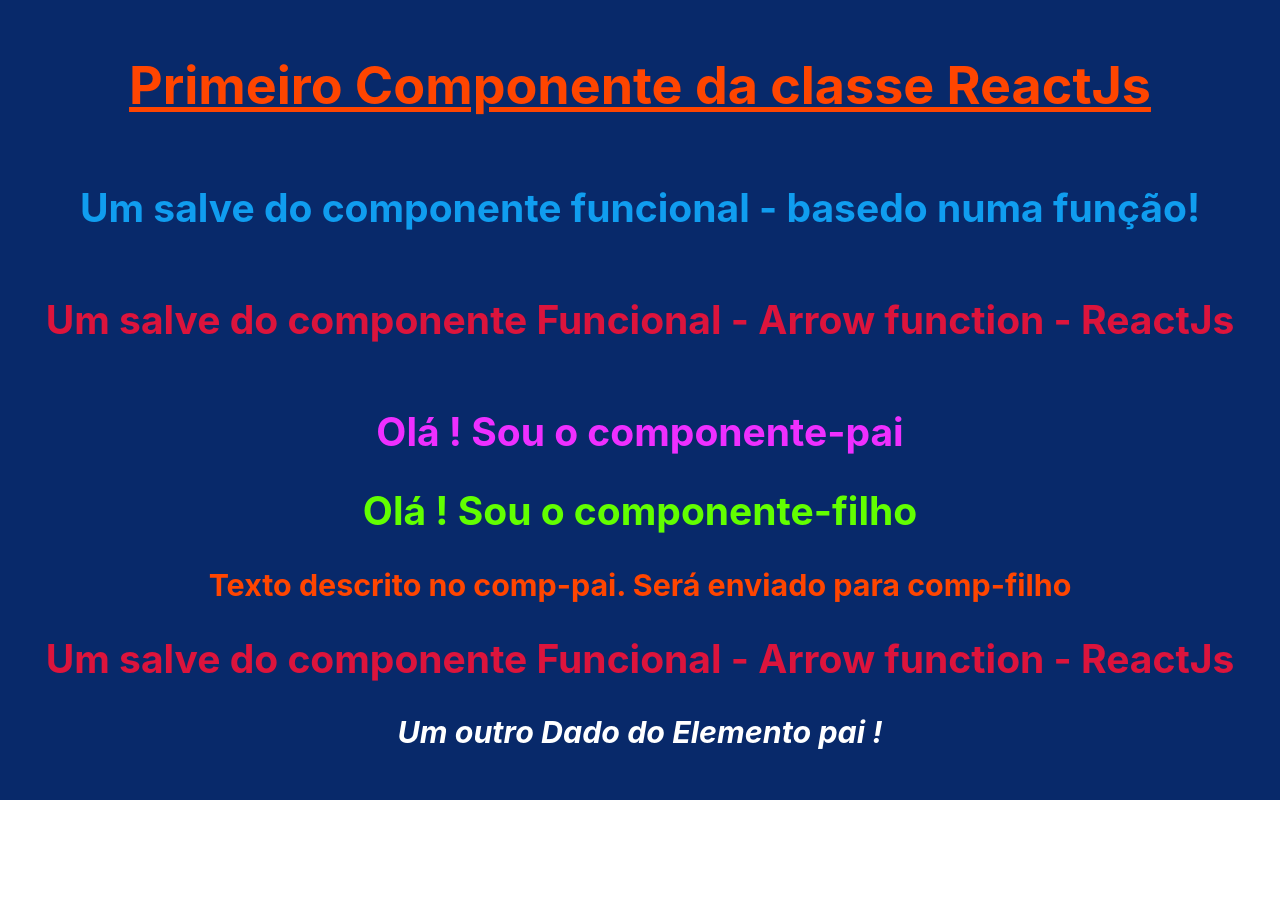
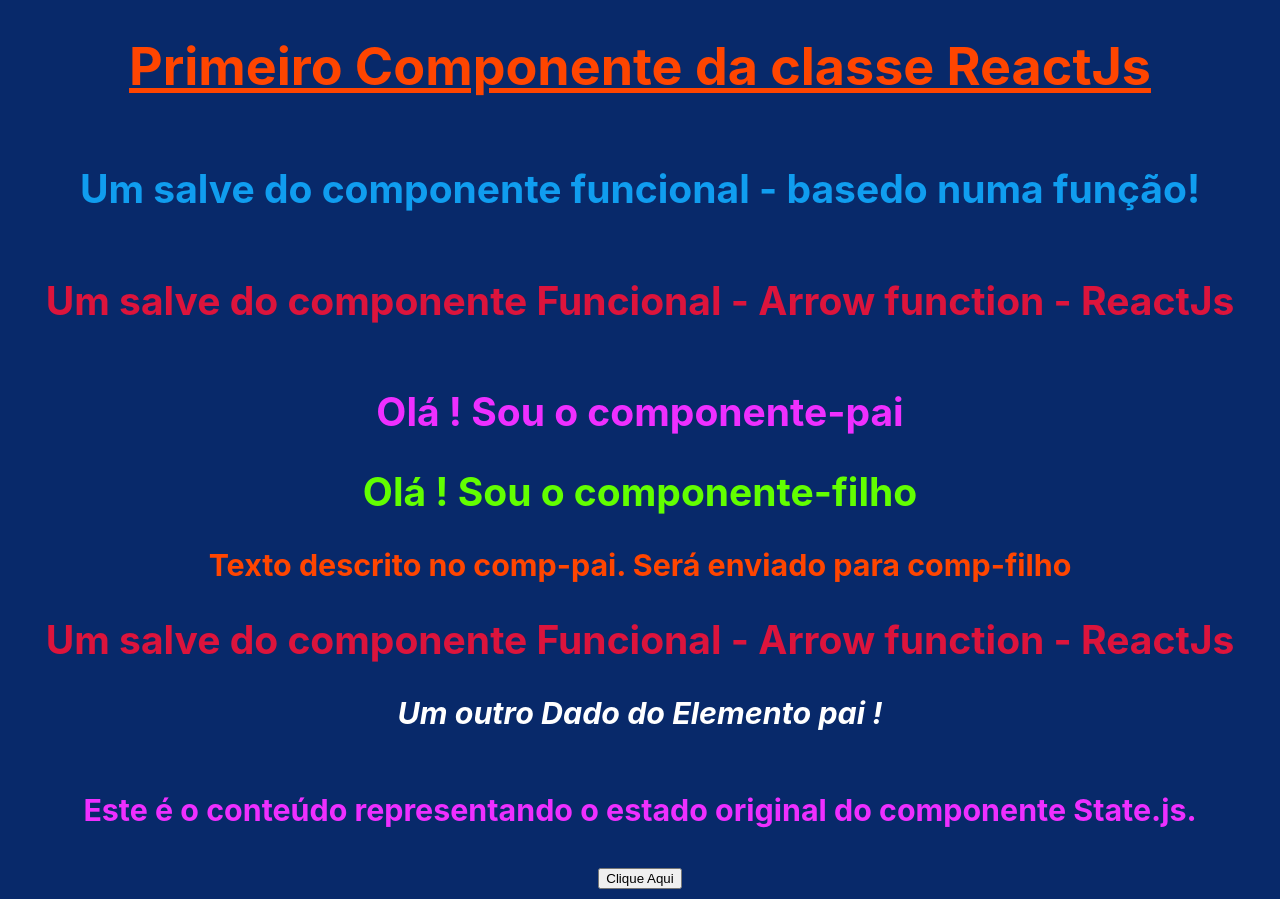
Before and after one commit to LeonardoOliveiraRosaDev/novo-app, a React (Create React App) app: page / in a window 1280 px wide. Before the commit the page ends 800 px from the top, so only its background shows below. Built offline with nearby package versions, Linux system fonts and the light colour scheme.

Commit message:
10082022-22:25

```diff
--- a/src/App.js
+++ b/src/App.js
@@ -4,7 +4,7 @@
 import DemoFunc from './componentes/DemoFunc';
 import FuncSeta from './componentes/FuncSeta';
 import Parent from './componentes/Parent';
-
+import State from './componentes/State';
 function App() {
   return (
     // Esta é a construção da view principal do projeto novo-app
@@ -14,6 +14,7 @@
           <DemoFunc />
           <FuncSeta />
           <Parent />
+          <State />
       </header>
     </div>
   )
--- a/src/componentes/Demo.css
+++ b/src/componentes/Demo.css
@@ -21,3 +21,10 @@
 .titulo6{
     color: orangered;
 }
+
+.state{
+    color: rgb(238, 47, 255);
+}
+.botaoState{
+    margin: 10px;
+}
--- /dev/null
+++ b/src/componentes/State.js
@@ -0,0 +1,42 @@
+// Importar os recursos nescessários
+import React, {Component} from "react";
+import './Demo.css';
+
+// Definir o componente de classe
+
+class State extends Component{
+     //Definir o state da aplicaçao
+     state = {
+        texto: 'Este é o conteúdo representando o estado original do componente State.js.'
+     }
+
+    //  Aqui iremos criar uma estrutura de manipulacao do State do componente
+    // Sera o método - em algum momento - chamado para manipular o state
+    manipuladorState = () => {
+        // chamada da função auxiliar log()
+        // para ajudar a observar o comportamento do evento que sera disparado
+        console.log('Botão clicado. Evento disparado');
+
+        // Configurar o novo state do componente
+        this.setState(
+            {
+               texto: 'Estou alterando o estado original do componente state quando o botão for clicado'
+            }
+        )
+    }
+
+
+    // importar o metodo render
+    render(){
+        return(
+            // construir uma view
+            <div>
+                <h3 className="state">{this.state.texto}</h3>
+                <button className="botaoState" onClick={this.manipuladorState}>Clique Aqui</button>
+            </div>
+        )
+    }
+}
+
+// exportar o componente para outros pedaços da aplicação
+export default State;
```
